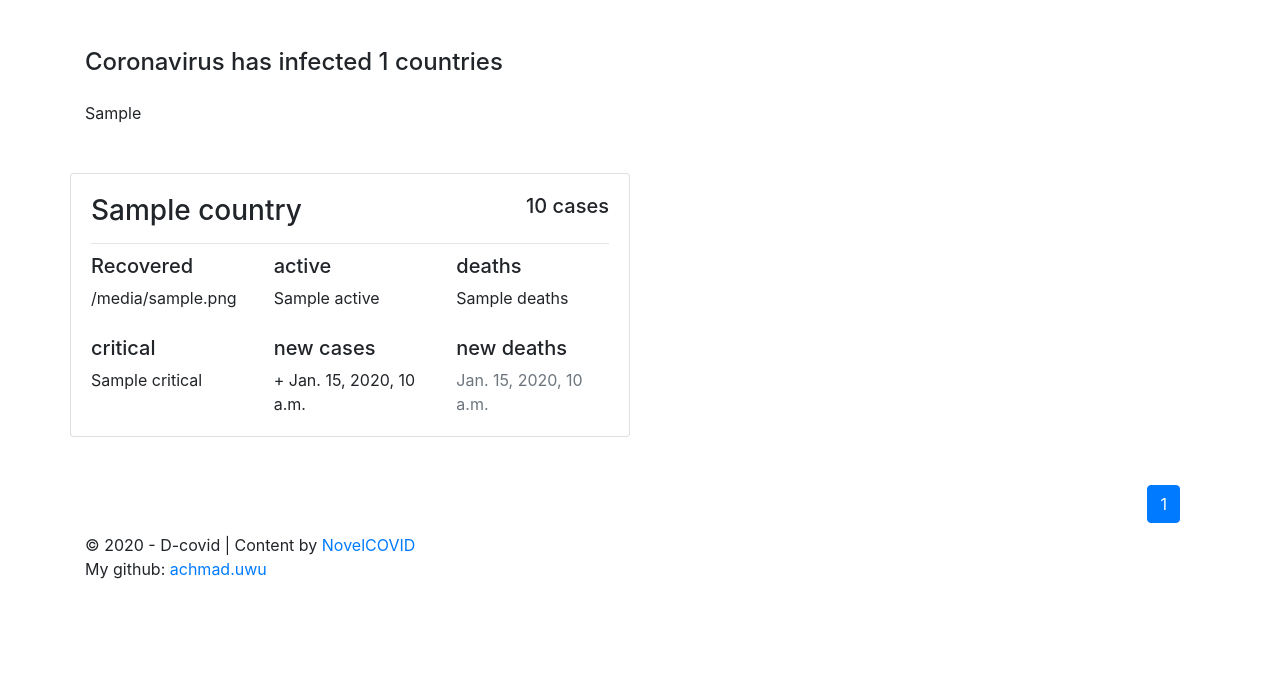
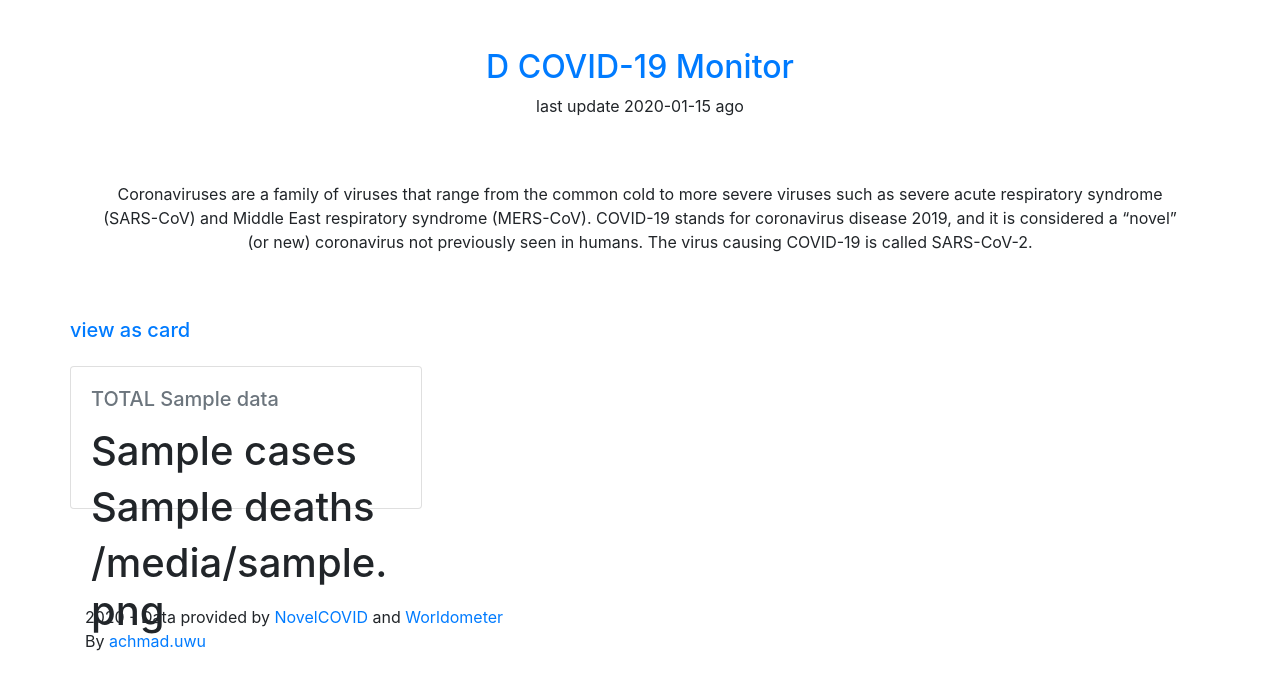
Before and after one commit to lisianthuss116/d-covid, a Django app: template corona/templates/index.html in a window 1280 px wide. Shown: the top 690 px of the page. Run offline with Django 3.2, Linux system fonts and the light colour scheme; the template is opened without the code that fills it: most values are stand-ins (such as "Sample title", 1, 10 or a date in 2020); some libraries are stand-ins or nearby versions.

Commit message:
update view-app

```diff
--- /dev/null
+++ b/corona/templates/components/footer.html
@@ -0,0 +1,16 @@
+<section id="footer-content">
+    2020 - Data provided by
+    <a href="https://github.com/novelcovid/api"> NovelCOVID</a> and
+    <a href="https://www.worldometers.info/coronavirus/"> Worldometer</a>
+    <p>By <a href="https://github.com/lisianthuss116/">achmad.uwu</a></p>
+</section>
+<script src="https://code.jquery.com/jquery-3.4.1.slim.min.js"
+    integrity="sha384-J6qa4849blE2+poT4WnyKhv5vZF5SrPo0iEjwBvKU7imGFAV0wwj1yYfoRSJoZ+n"
+    crossorigin="anonymous"></script>
+<script src="https://cdn.jsdelivr.net/npm/popper.js@1.16.0/dist/umd/popper.min.js"
+    integrity="sha384-Q6E9RHvbIyZFJoft+2mJbHaEWldlvI9IOYy5n3zV9zzTtmI3UksdQRVvoxMfooAo"
+    crossorigin="anonymous"></script>
+<script src="https://stackpath.bootstrapcdn.com/bootstrap/4.4.1/js/bootstrap.min.js"
+    integrity="sha384-wfSDF2E50Y2D1uUdj0O3uMBJnjuUD4Ih7YwaYd1iqfktj0Uod8GCExl3Og8ifwB6"
+    crossorigin="anonymous"></script>
+<script src="https://cdn.jsdelivr.net/npm/chart.js@2.9.3/dist/Chart.min.js"></script>
--- a/corona/templates/index.html
+++ b/corona/templates/index.html
@@ -12,34 +12,52 @@
 </head>
 
 <body>
-    <div class="container mt-5 mb-5">
-        <div class="row d-flex justify-content-between">
-            <div class="col-12 mb-3">
-                <h4>Coronavirus has infected {{total_data}} countries</h4>
+    <div class="container mt-7 mb-5">
+        <section id="head-content">
+            <div class="mt-5 mb-5 text-center d-flex flex-column">
+                <h2 class="text-weight-600">
+                    <a href="/" class="a-no-decoration">D COVID-19 Monitor</a>
+                </h2>
+                <p class="font-size-12">last update {{last_update}} ago</p>
+                <div class="container mt-5">
+                    <p class="font-size-11">Coronaviruses are a family of viruses that range from the common cold to more severe viruses such as severe acute respiratory syndrome (SARS-CoV) and Middle East respiratory syndrome (MERS-CoV). COVID-19 stands for coronavirus disease 2019, and it is considered a “novel” (or new) coronavirus not previously seen in humans. The virus causing COVID-19 is called SARS-CoV-2.</p>
+                </div>
             </div>
-            <div class="col-12 mb-5">
-                {{data_all}}
+        </section>
+
+        <section id="main-content">
+            <div class="row mb-3">
+                <h5 calss="border-bottom-1">
+                    <a href="http://127.0.0.1:8000/as-card/">
+                    view as card</a>
+                </h5>
             </div>
-            {% for i in datas_country %}
-                {% include 'lib/data_by_country.html' %}
-            {% endfor %}
-        </div>
-        {% include 'lib/pagination.html' %}
+            <div class="row mb-5 d-flex justify-content-between">
+                {% for i in datas %}
+                {% for j in i %}
+                <div class="card border-radius-015 mb-5 mr-3" style="width: 22rem; height: 8.9rem;">
+                    <div class="card-body">
+                        <div class="row">
+                            <div class="col-12">
+                                <h5 class="cursor-context-menu text-weight-600 text-muted">TOTAL {{j}}</h4>
+                            </div>
+                            <div class="col-12 mt-2">
+                                <h1 class="cursor-context-menu text-weight-600">
+                                    {{i.CASES}}</h1>
+                                <h1 class="cursor-context-menu text-weight-600">
+                                    {{i.DEATHS}}</h1>
+                                <h1 class="cursor-context-menu text-weight-600">
+                                    {{i.RECOVERED}}</h1>
+                            </div>
+                        </div>
+                    </div>
+                </div>
+                {% endfor %}
+                {% endfor %}
+            </div>
+        </section>
+
+        {% include 'components/footer.html' %}
     </div>
-    <div class="container mt-5">
-        &copy; 2020 - D-covid | Content by <a href="https://github.com/novelcovid/api">NovelCOVID</a>
-        <p>My github: <a href="https://github.com/lisianthuss116/">achmad.uwu</a></p>
-    </div>
-
-    <script src="https://code.jquery.com/jquery-3.4.1.slim.min.js"
-        integrity="sha384-J6qa4849blE2+poT4WnyKhv5vZF5SrPo0iEjwBvKU7imGFAV0wwj1yYfoRSJoZ+n"
-        crossorigin="anonymous"></script>
-    <script src="https://cdn.jsdelivr.net/npm/popper.js@1.16.0/dist/umd/popper.min.js"
-        integrity="sha384-Q6E9RHvbIyZFJoft+2mJbHaEWldlvI9IOYy5n3zV9zzTtmI3UksdQRVvoxMfooAo"
-        crossorigin="anonymous"></script>
-    <script src="https://stackpath.bootstrapcdn.com/bootstrap/4.4.1/js/bootstrap.min.js"
-        integrity="sha384-wfSDF2E50Y2D1uUdj0O3uMBJnjuUD4Ih7YwaYd1iqfktj0Uod8GCExl3Og8ifwB6"
-        crossorigin="anonymous"></script>
 </body>
-
 </html>
--- a/corona/templates/lib/data_by_country.html
+++ b/corona/templates/lib/cards_datas.html
@@ -1,4 +1,4 @@
-<div class="card border-radius-015 mb-5 scale-05-03s" style="width: 35rem;">
+<div class="card border-radius-015 mb-5 scale-05-03s" style="width: 34rem;">
     <div class="card-body">
         <div class="row">
             <div class="col-12">
--- a/corona/templates/lib/pagination.html
+++ /dev/null
@@ -1,37 +0,0 @@
-<div class="container mb-5">
-    <div class="d-flex float-right">
-        <nav aria-label="Page navigation example">
-            <ul class="pagination">
-                {% if datas_country.has_previous %}
-                    <li class="page-item">
-                        <a class="page-link" href="?page={{ datas_country.previous_page_number }}" aria-label="Previous">
-                            <span aria-hidden="true">&laquo;</span>
-                            <span class="sr-only">previous</span>
-                        </a>
-                    </li>
-                {% endif %}
-                {% for num in datas_country.paginator.page_range %}
-                    {% if datas_country.number == num %}
-                    <li class="page-item active">
-                        <a class="page-link" href="?page={{ num }}">
-                            {{ num }}</a>
-                    </li>
-                    {% elif num > datas_country.number|add:'-8' and num < datas_country.number|add:'8' %}
-                    <li class="page-item">
-                        <a class="page-link" href="?page={{ num }}">
-                            {{ num }}</a>
-                    </li>
-                    {% endif %}
-                {% endfor %}
-                {% if datas_country.has_next %}
-                <li class="page-item">
-                    <a class="page-link" href="?page={{ datas_country.next_page_number }}" aria-label="Next">
-                        <span aria-hidden="true">&raquo;</span>
-                        <span class="sr-only">next</span>
-                    </a>
-                </li>
-                {% endif %}
-            </ul>
-        </nav>
-    </div>
-</div>
```
Also changed, not shown: corona/templates/as_card.html (added, +45 -0 lines), corona/templates/components/pagination.html (added, +35 -0 lines), corona/templates/components/navbar.html (renamed from corona/templates/lib/navbar.html), corona/templates/detailed.html (added), corona/templates/lib/detail.html (added).
